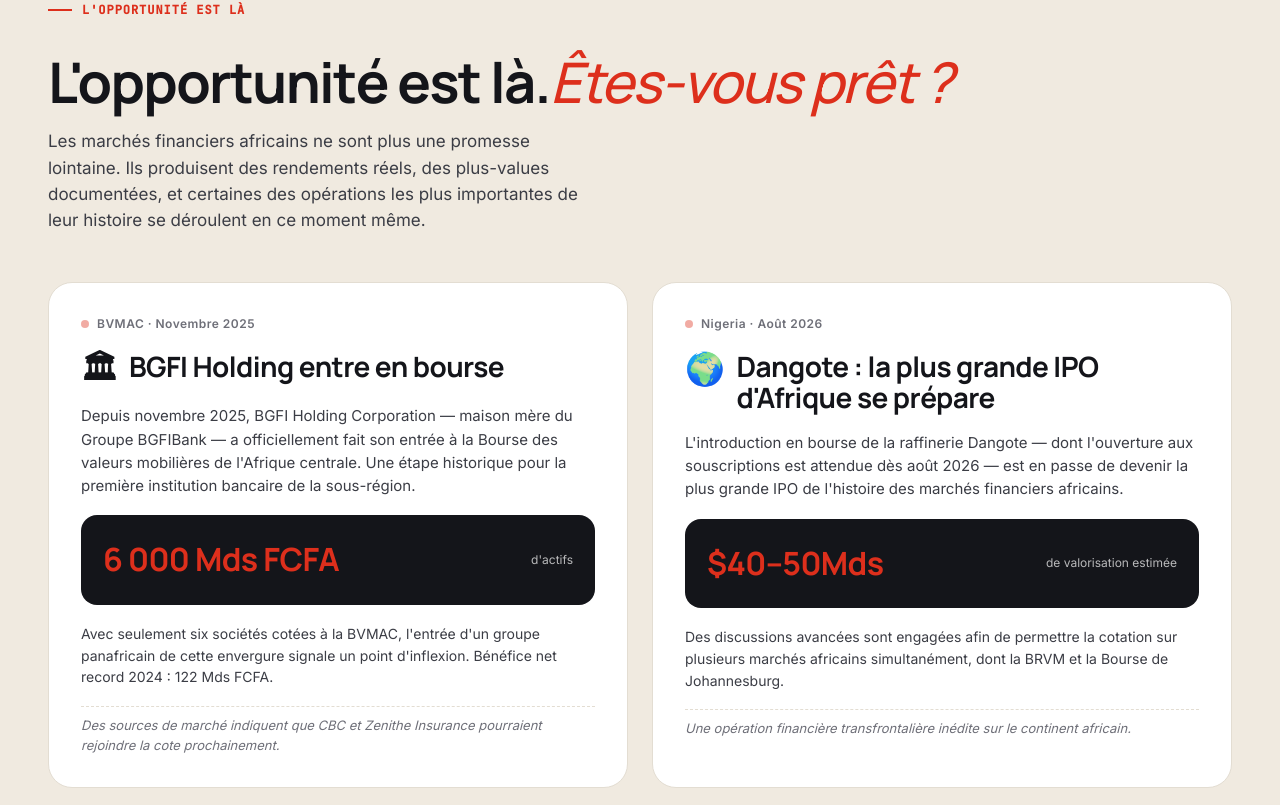
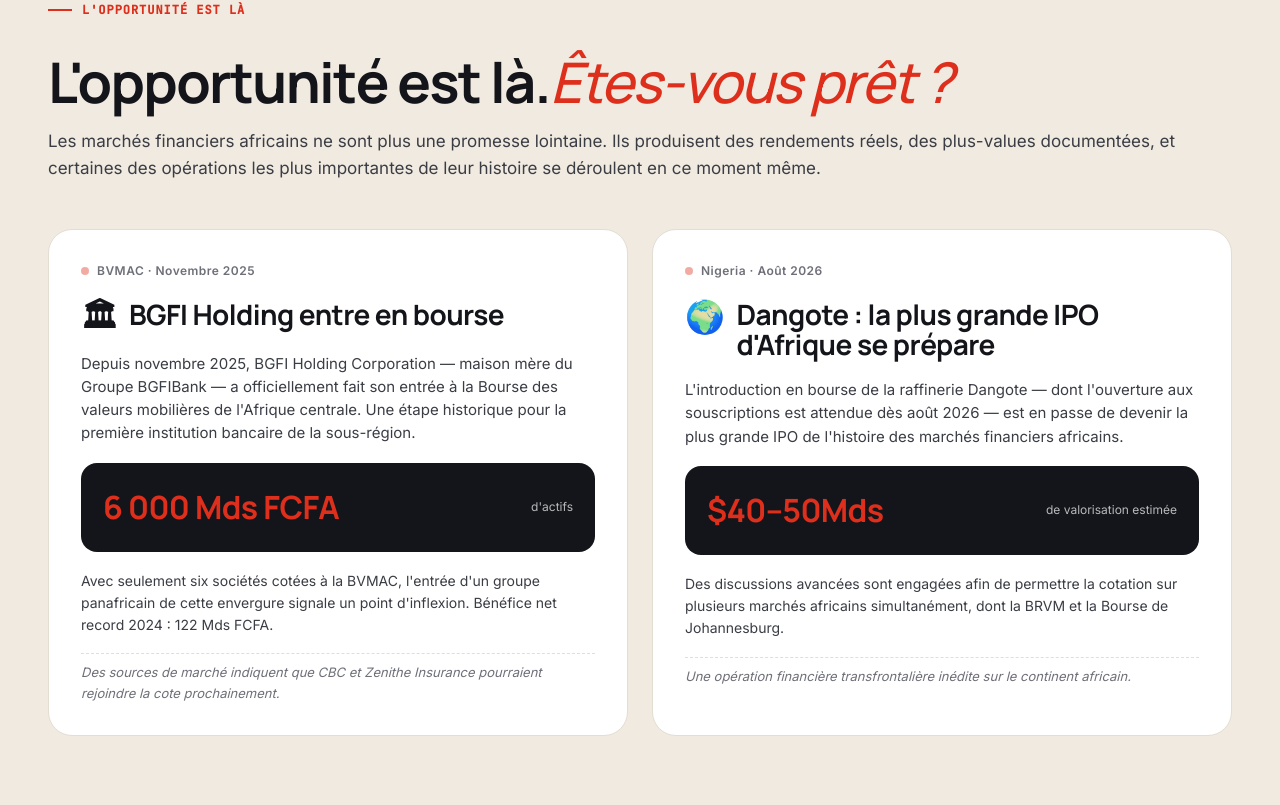
Before and after one commit to bigo21/umdeny.vireel-website, a React (Vite) app: page / in a window 1280 px wide. Shown: the part 2395-3200 px from the top of the page. Built offline with nearby package versions, Linux system fonts and the light colour scheme.

Commit message:
Home : titre et sous-titre en pleine largeur (Opportunités, Risques, Formations)
.sec-lead avait un max-width:540px global qui empêchait le sous-titre
de s'étendre sur toute la largeur une fois empilé sous le titre.

Co-Authored-By: Claude Sonnet 4.6 <noreply@anthropic.com>

```diff
--- a/src/pages/home/site.css
+++ b/src/pages/home/site.css
@@ -435,6 +435,12 @@
   grid-template-columns: 1fr;
   align-items: start;
   gap: 16px;
+}
+.v1 #opportunities .sec-head .sec-lead,
+.v1 .risks .sec-head .sec-lead,
+.v1 #formations .sec-head .sec-lead {
+  max-width: none;
+  width: 100%;
 }
 .v1 .sec-h2 {
   font-size: 56px;
```
